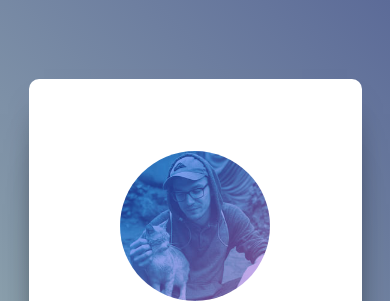
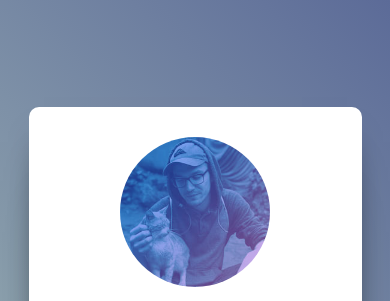
Before and after one commit to iKasch/schneider.kim, a Gatsby site: page / in a window 390 px wide. Shown: the top 301 px of the page. Built offline with nearby package versions, Linux system fonts and the light colour scheme; Gatsby itself is replaced by a stand-in of ours.

Commit message:
fix: height issues on mobile (#7)

```diff
--- a/src/styles/global.css
+++ b/src/styles/global.css
@@ -39,9 +39,10 @@ html,
 body,
 #gatsby-focus-wrapper,
 #___gatsby {
+  height: 100%;
   margin: 0;
+  min-height: 100%;
   padding: 0;
-  height: 100%;
 }
 
 .main {
@@ -50,8 +51,9 @@ body,
   flex-direction: column;
   font-family: "Source Sans Pro", Helvetica, Arial, sans-serif;
   font-weight: 300;
-  height: 100%;
+  height: auto;
   justify-content: center;
+  min-height: 100%;
   width: 100vw;
 }
 
```
